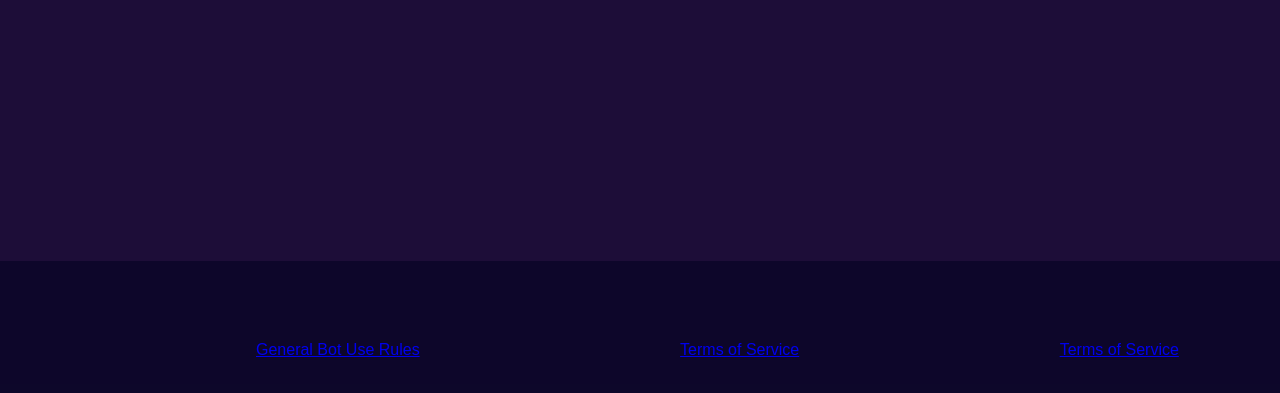
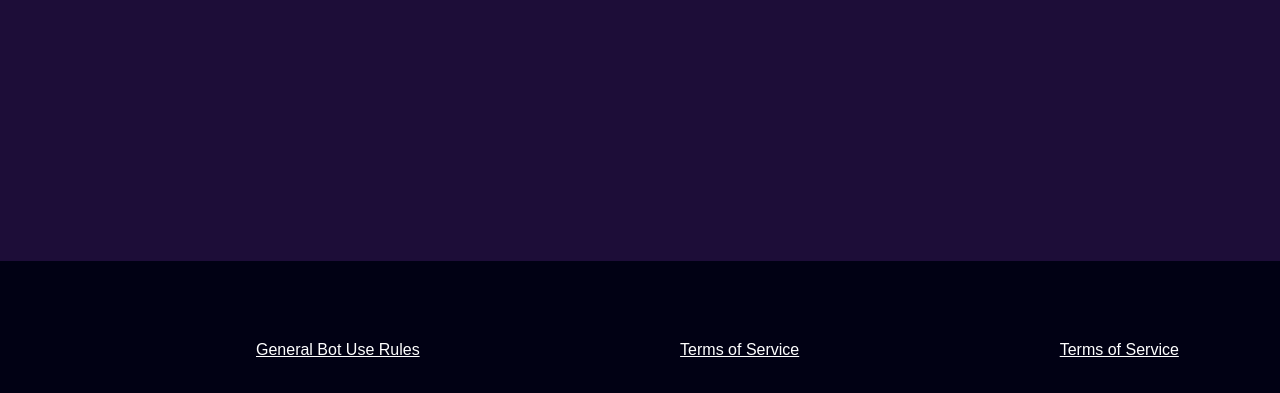
Before and after one commit to Knot-Bot/knot.bot, a plain HTML site: page index.html in a window 1280 px wide. Shown: the part 379-772 px from the top of the page. Drawn offline with Linux system fonts and the light colour scheme.

Commit message:
changed color in footer

```diff
--- a/css/styles.css
+++ b/css/styles.css
@@ -48,7 +48,7 @@ body {
 /*footer*/
 
 #footer {
-    background-color: rgba(2, 3, 32, 0.575);
+    background-color: #010114;
     height: 10em;
     font-size: 1em;
     margin-top: auto;
@@ -60,3 +60,7 @@ body {
     top: 5em;
     margin-left: 20%;
 }
+
+a {
+    color: white;
+}
```
